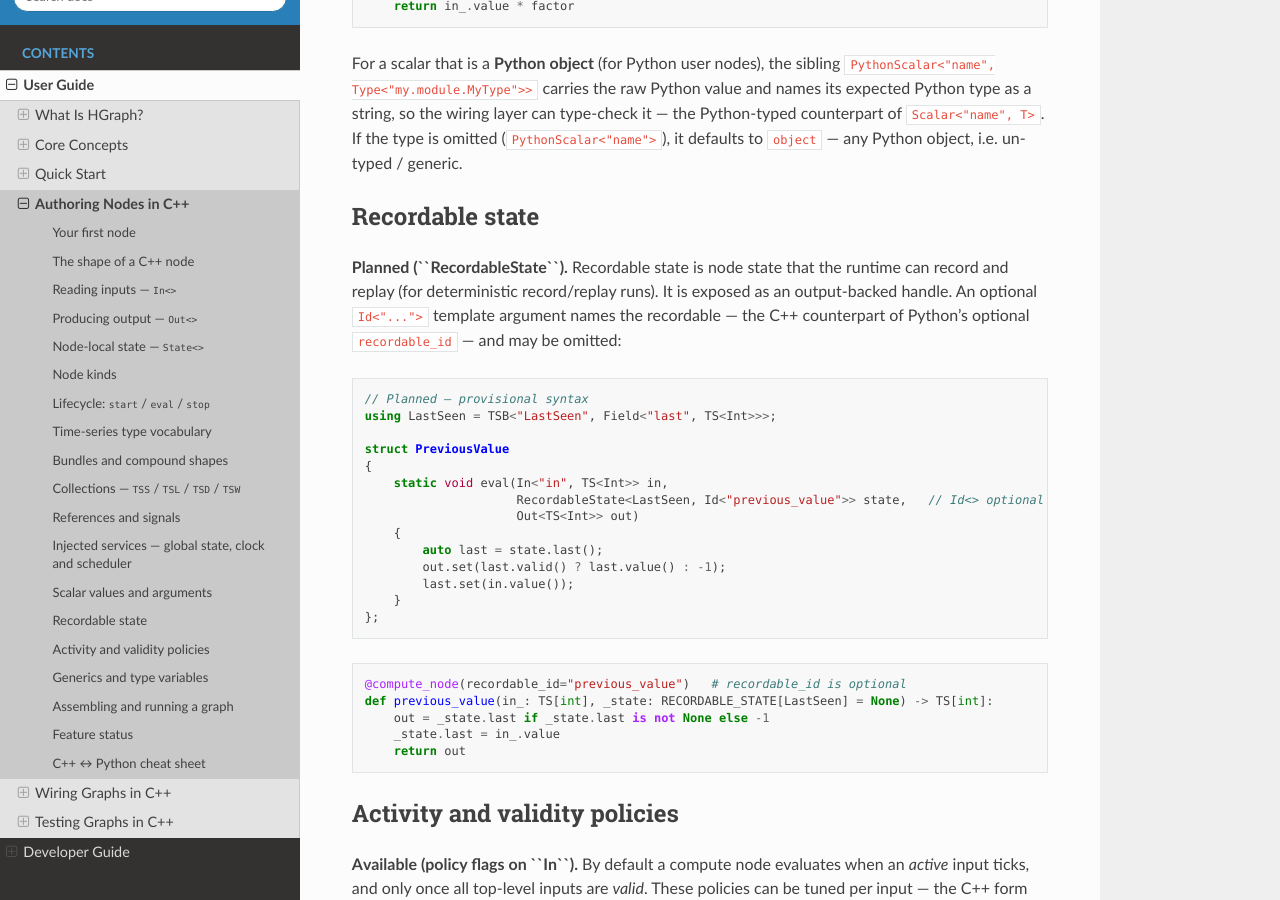
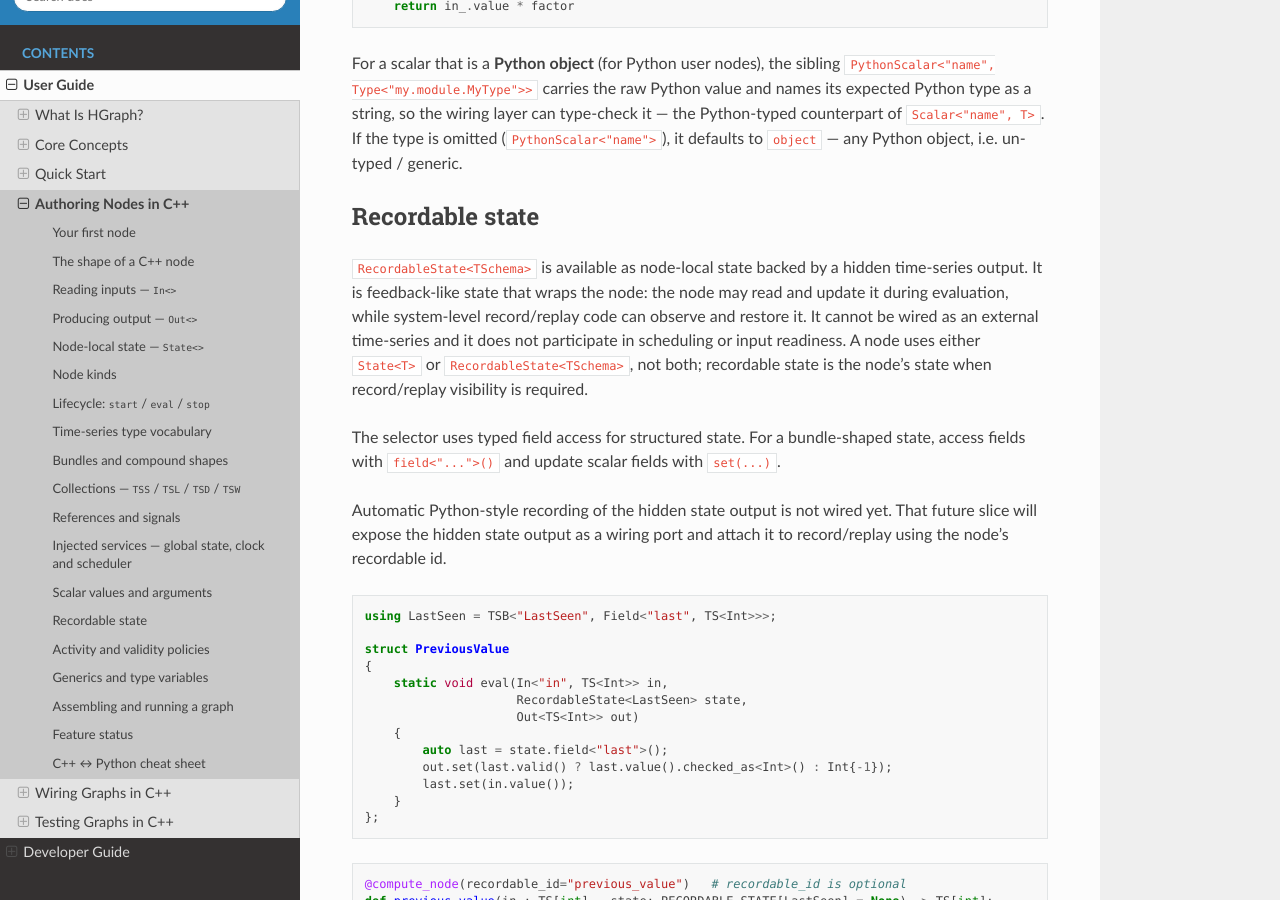
Before and after one commit to hhenson/hg_cpp, a Sphinx documentation site: the page built from docs/source/user_guide/authoring_nodes_cpp.rst, in a window 1280 px wide and 900 px high, scrolled down 14272 px. Built offline with Sphinx 7.4.7 and the Read the Docs theme 3.1.0, drawn with Linux system fonts in a browser that asks for light colours; some of the changed text lies outside the part shown.

Commit message:
Initial wiring of recordable state

```diff
--- a/docs/source/developer_guide/wiring.rst
+++ b/docs/source/developer_guide/wiring.rst
@@ -160,7 +160,7 @@ Deferred (land with the relevant runtime layer):
 - container-shaped selectors over ``TSB`` / ``TSL`` / ``TSS`` / ``TSD`` /
   ``TSW`` inputs and outputs (non-peered prefixes, nested endpoint
   annotations);
-- ``RecordableState``, ``EvaluationClock`` / ``NodeScheduler`` injection;
+- automatic recordable-state port exposure / recording, ``EvaluationClock`` injection;
 - push-source nodes — a required ``start(Sender<T>)`` plus an
   ``apply_message(Scalar<"name", T>, …)`` hook — and ``Scalar<"name", T>``
   arguments;
--- a/docs/source/user_guide/authoring_nodes_cpp.rst
+++ b/docs/source/user_guide/authoring_nodes_cpp.rst
@@ -842,25 +842,34 @@ Python object, i.e. un-typed / generic.
 Recordable state
 ----------------
 
-**Planned (``RecordableState``).** Recordable state is node state that the
-runtime can record and replay (for deterministic record/replay runs). It is
-exposed as an output-backed handle. An optional ``Id<"...">`` template argument
-names the recordable — the C++ counterpart of Python's optional
-``recordable_id`` — and may be omitted:
+``RecordableState<TSchema>`` is available as node-local state backed by a hidden
+time-series output. It is feedback-like state that wraps the node: the node may
+read and update it during evaluation, while system-level record/replay code can
+observe and restore it. It cannot be wired as an external time-series and it does
+not participate in scheduling or input readiness. A node uses either ``State<T>``
+or ``RecordableState<TSchema>``, not both; recordable state is the node's state
+when record/replay visibility is required.
+
+The selector uses typed field access for structured state. For a bundle-shaped
+state, access fields with ``field<"...">()`` and update scalar fields with
+``set(...)``.
+
+Automatic Python-style recording of the hidden state output is not wired yet.
+That future slice will expose the hidden state output as a wiring port and attach
+it to record/replay using the node's recordable id.
 
 .. code-block:: cpp
 
-   // Planned — provisional syntax
    using LastSeen = TSB<"LastSeen", Field<"last", TS<Int>>>;
 
    struct PreviousValue
    {
        static void eval(In<"in", TS<Int>> in,
-                        RecordableState<LastSeen, Id<"previous_value">> state,   // Id<> optional
+                        RecordableState<LastSeen> state,
                         Out<TS<Int>> out)
        {
-           auto last = state.last();
-           out.set(last.valid() ? last.value() : -1);
+           auto last = state.field<"last">();
+           out.set(last.valid() ? last.value().checked_as<Int>() : Int{-1});
            last.set(in.value());
        }
    };
@@ -1145,7 +1154,10 @@ Feature status
    * - ``Scalar<"name", T>`` (named scalar arguments)
      - available
      - available
-   * - ``RecordableState``
+   * - ``RecordableState`` selector
+     - available
+     - available
+   * - Automatic recordable-state port exposure / recording
      - planned
      - available
    * - Activity / validity policy flags
```
Also changed, not shown: docs/source/developer_guide/data_structures/schemas/static_schema.rst (+15 -9 lines), 2 other files.
